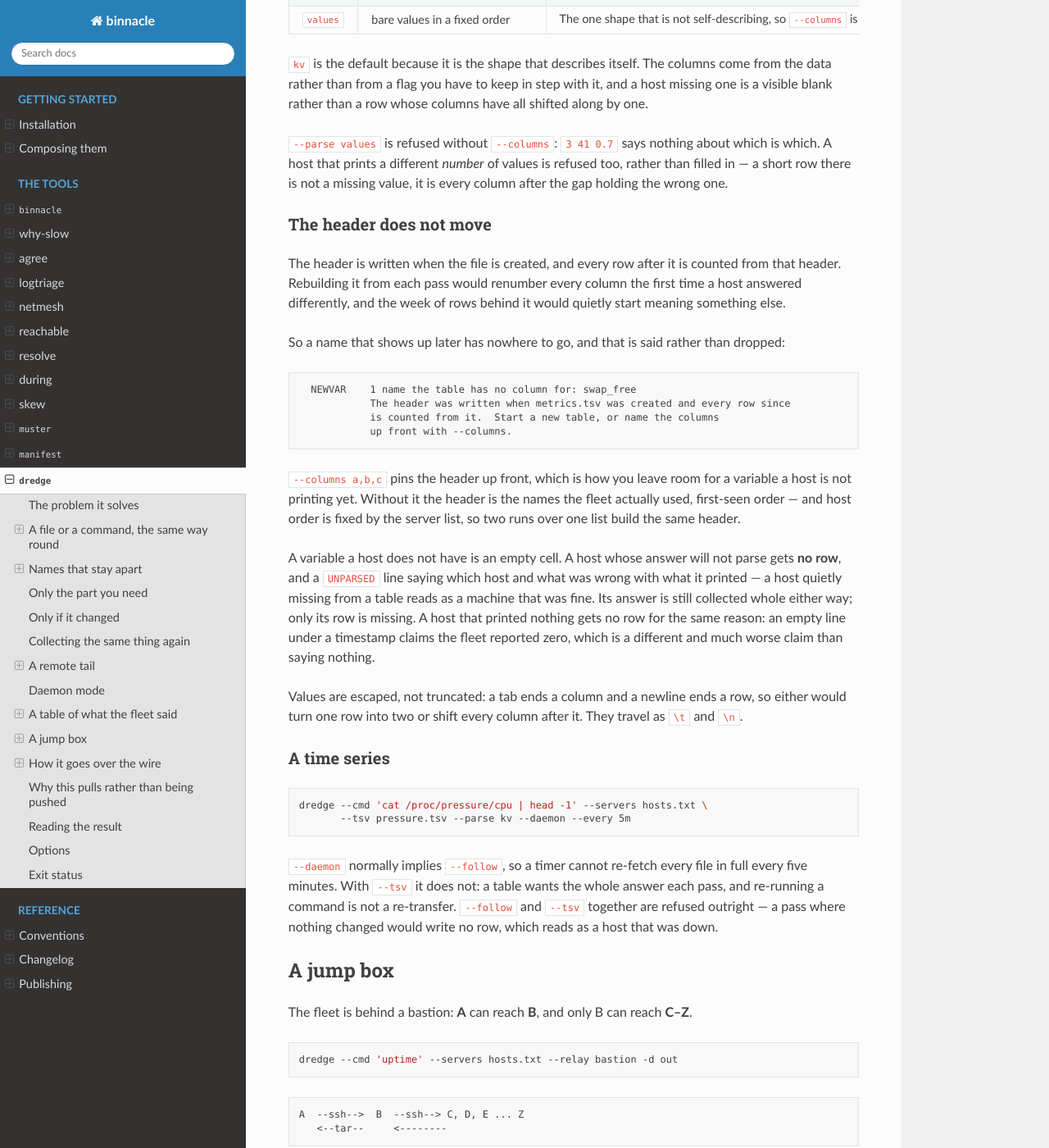
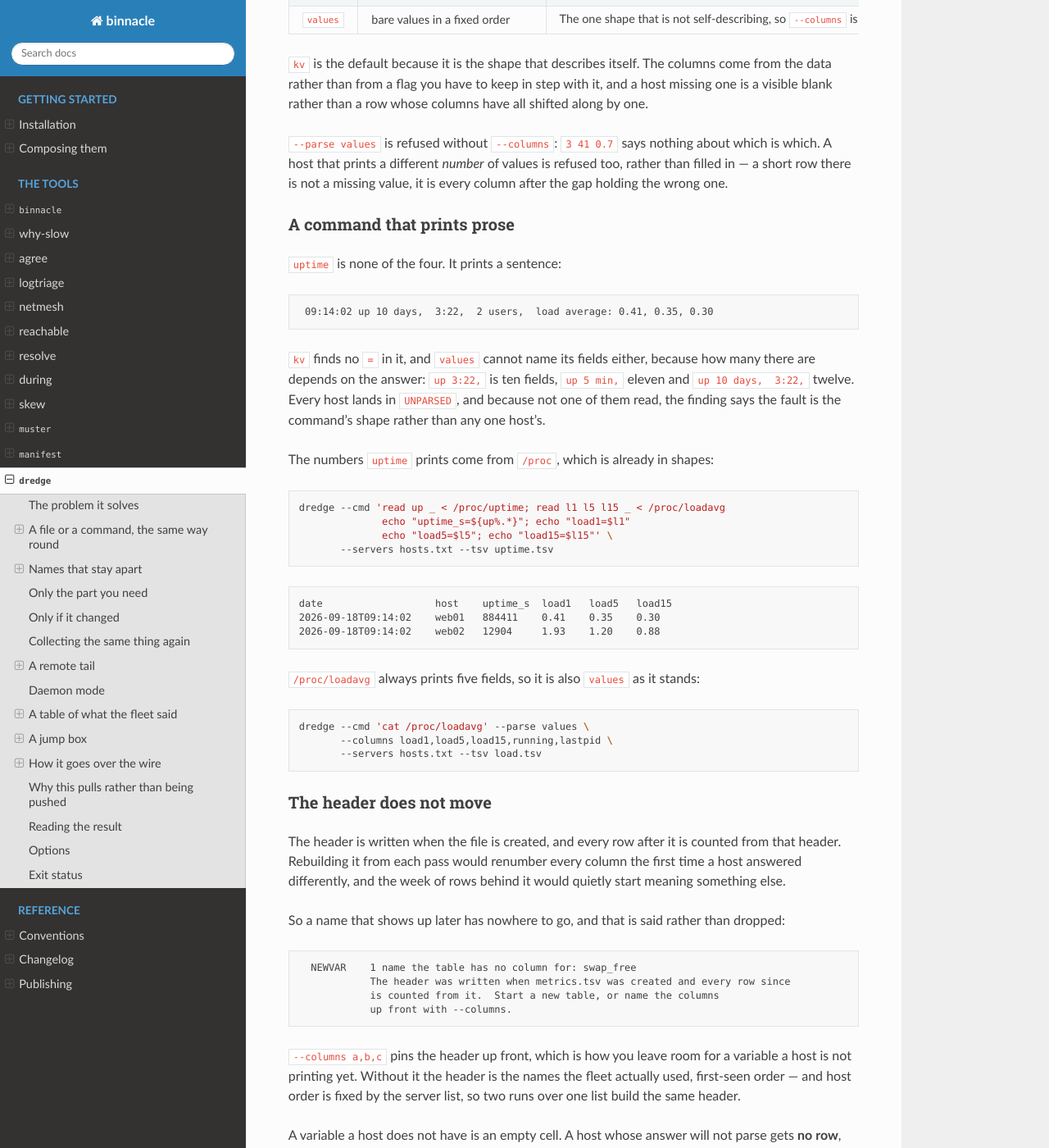
Before and after one commit to MartinGallagher-code/binnacle, a Sphinx documentation site: the page built from docs/tools/dredge.md, in a window 1280 px wide and 1400 px high, scrolled down 11084 px. Shown: the whole window at 82% size. Built offline with Sphinx 7.4.7 and the Read the Docs theme 3.1.0, drawn with Linux system fonts in a browser that asks for light colours; some of the changed text lies outside the part shown.

Commit message:
dredge --tsv: --quiet no longer hides a host with no row
`dredge --cmd uptime --tsv m.tsv --quiet` printed nothing, wrote no
table and exited 0.  uptime prints prose, which none of the --parse
shapes read, so every host became UNPARSED -- and report_pass only let
a quiet run speak for a host that failed to answer.  UNPARSED and
NEWVAR are findings too: a quiet run is the one nobody is watching for
a table that silently lost a host or a column.

When not one host's answer reads, the fault is the command's shape
rather than a host's, and UNPARSED now says so and names what the
command has to print.  The manual gets a section on commands that print
prose, with uptime turned into a table from /proc.

Co-Authored-By: Claude Opus 5.5 <noreply@anthropic.com>
Claude-Session: https://claude.ai/code/session_016DWbcRmXwsuBXEjkEm5EtA

````diff
--- a/docs/tools/dredge.md
+++ b/docs/tools/dredge.md
@@ -557,6 +557,44 @@ which is which. A host that prints a different *number* of values is refused
 too, rather than filled in — a short row there is not a missing value, it is
 every column after the gap holding the wrong one.
 
+### A command that prints prose
+
+`uptime` is none of the four. It prints a sentence:
+
+```text
+ 09:14:02 up 10 days,  3:22,  2 users,  load average: 0.41, 0.35, 0.30
+```
+
+`kv` finds no `=` in it, and `values` cannot name its fields either, because
+how many there are depends on the answer: `up 3:22,` is ten fields, `up 5 min,`
+eleven and `up 10 days,  3:22,` twelve. Every host lands in `UNPARSED`, and
+because not one of them read, the finding says the fault is the command's
+shape rather than any one host's.
+
+The numbers `uptime` prints come from `/proc`, which is already in shapes:
+
+```bash
+dredge --cmd 'read up _ < /proc/uptime; read l1 l5 l15 _ < /proc/loadavg
+              echo "uptime_s=${up%.*}"; echo "load1=$l1"
+              echo "load5=$l5"; echo "load15=$l15"' \
+       --servers hosts.txt --tsv uptime.tsv
+```
+
+```text
+date                   host    uptime_s  load1   load5   load15
+2026-09-18T09:14:02    web01   884411    0.41    0.35    0.30
+2026-09-18T09:14:02    web02   12904     1.93    1.20    0.88
+```
+
+`/proc/loadavg` always prints five fields, so it is also `values` as it
+stands:
+
+```bash
+dredge --cmd 'cat /proc/loadavg' --parse values \
+       --columns load1,load5,load15,running,lastpid \
+       --servers hosts.txt --tsv load.tsv
+```
+
 ### The header does not move
 
 The header is written when the file is created, and every row after it is
@@ -586,6 +624,10 @@ machine that was fine. Its answer is still collected whole either way; only its
 row is missing. A host that printed nothing gets no row for the same reason: an
 empty line under a timestamp claims the fleet reported zero, which is a
 different and much worse claim than saying nothing.
+
+`UNPARSED` and `NEWVAR` are findings, so `--quiet` still prints them. A quiet
+run is the one nobody is watching, and a table that silently lost a host or a
+column is exactly what it would otherwise hide.
 
 Values are escaped, not truncated: a tab ends a column and a newline ends a
 row, so either would turn one row into two or shift every column after it.
````
Also changed, not shown: CHANGELOG.md (+7 -0 lines), 2 other files.
